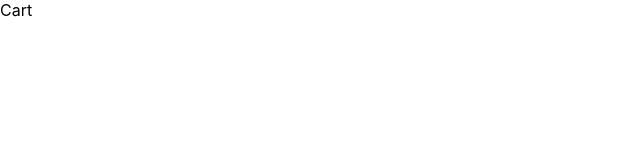
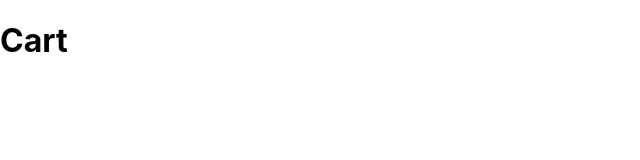
Before and after one commit to JihanSh/Real-Client-frontend, a React (Create React App) app: page /cart in a window 1280 px wide. Shown: the top 160 px of the page, without its empty margins (0-640 px from the left). Built offline with nearby package versions, Linux system fonts and the light colour scheme.

Commit message:
first commit

```diff
--- a/src/App.js
+++ b/src/App.js
@@ -5,6 +5,7 @@
 import Cart from "./pages/cart/Cart";
 import Shop from "./pages/shop/Shop";
 import Product from "./pages/product/Product";
+import NotFound from "./pages/notFound/NotFound";
 
 function App() {
   return (
@@ -16,6 +17,7 @@
         <Route path="cart" element={<Cart />} />
         <Route path="shop" element={<Shop />} />
         <Route path="product" element={<Product />} />
+        <Route path="*" element={<NotFound />}/>
       </Routes>
     </BrowserRouter>
   );
--- a/src/pages/cart/Cart.js
+++ b/src/pages/cart/Cart.js
@@ -3,7 +3,14 @@
 
 const Cart = () => {
   return (
-    <div>Cart</div>
+    <div className='cart-wrapper'>
+      <div>
+        <h1>Cart</h1>
+      </div>
+      <div>
+
+      </div>
+    </div>
   )
 }
 
--- /dev/null
+++ b/src/pages/notFound/NotFound.js
@@ -0,0 +1,13 @@
+import React from 'react'
+import { Link } from 'react-router-dom'
+
+const NotFound = () => {
+  return (
+    <div>
+      <h2>Page not found!</h2>
+      <p>Go to the <Link to="/">Homepage</Link>.</p>
+    </div>
+  )
+}
+
+export default NotFound
```
